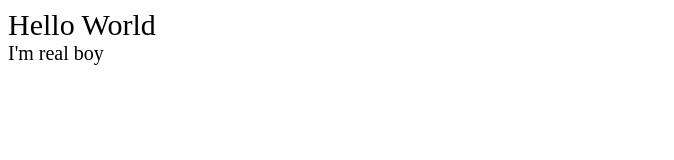
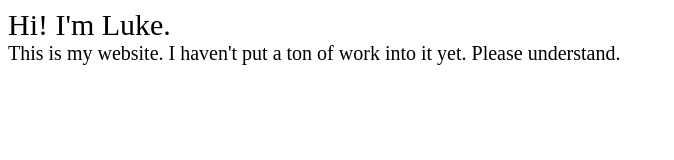
Before and after one commit to Lookewarm/lookewarm.github.io, a plain HTML site: page index.html in a window 1280 px wide. Shown: the whole page, without its empty margins (0-674 px from the left). Drawn offline with Linux system fonts and the light colour scheme.

Commit message:
update text

```diff
--- a/index.html
+++ b/index.html
@@ -5,10 +5,10 @@
     </head>
     <body>
         <div class="title">
-            Hello World
+            Hi! I'm Luke.
         </div>
         <div class = "description">
-            I'm real boy
+            This is my website. I haven't put a ton of work into it yet. Please understand.
         </div>
     </body>
 </html>
```
